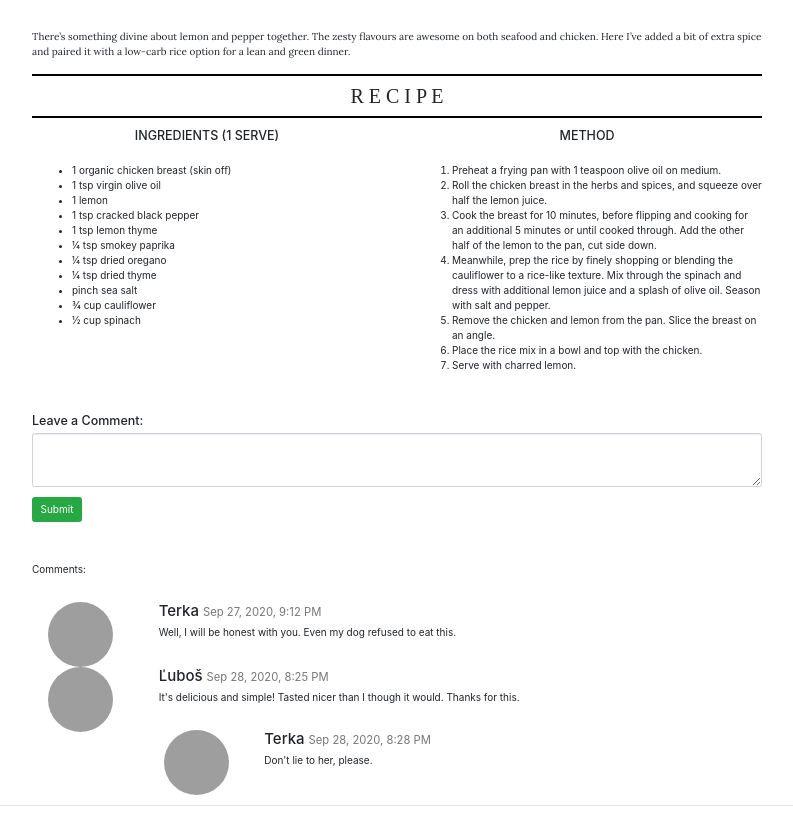
After one commit to michaelakojnokova/VAII_semestralka, a PHP site: page /EWDlemonpepperchicken.html in a window 1280 px wide. The commit adds this page. Shown: the part 1045-1861 px from the top of the page, without its empty margins (243-1036 px from the left). Run offline with PHP 8.4, Linux system fonts and the light colour scheme; some libraries are stand-ins or nearby versions; some web fonts are replaced; grey boxes are pictures that could not be loaded.

Commit message:
FourthDay

```diff
--- /dev/null
+++ b/EWDlemonpepperchicken.html
@@ -0,0 +1,242 @@
+<head>
+
+    <meta charset="utf-8">
+    <meta name="viewport" content="width=device-width, initial-scale=1, shrink-to-fit=no">
+
+    <title>Wild & Gorgeous - Lemon Pepper Chicken</title>;
+    <link href="vendor/bootstrap/css/bootstrap.min.css" rel="stylesheet">
+    <link href="vendor/fontawesome-free/css/all.min.css" rel="stylesheet" type="text/css">
+    <link href="https://fonts.googleapis.com/css?family=Lora:400,700,400italic,700italic" rel="stylesheet"
+          type="text/css">
+    <link href="https://fonts.googleapis.com/css?family=Open+Sans:300italic,400italic,600italic,700italic,800italic,400,300,600,700,800"
+          rel="stylesheet" type="text/css">
+
+    <meta charset="UTF-8">
+    <meta name="viewport" content="width=device-width, initial-scale=1">
+    <link rel="stylesheet" href="https://maxcdn.bootstrapcdn.com/bootstrap/4.5.2/css/bootstrap.min.css">
+    <script src="https://ajax.googleapis.com/ajax/libs/jquery/3.5.1/jquery.min.js"></script>
+    <script src="https://cdnjs.cloudflare.com/ajax/libs/popper.js/1.16.0/umd/popper.min.js"></script>
+    <script src="https://maxcdn.bootstrapcdn.com/bootstrap/4.5.2/js/bootstrap.min.js"></script>
+    <link rel="stylesheet" href="https://use.fontawesome.com/releases/v5.7.0/css/all.css"
+          integrity="sha384-lZN37f5QGtY3VHgisS14W3ExzMWZxybE1SJSEsQp9S+oqd12jhcu+A56Ebc1zFSJ" crossorigin="anonymous">
+    <link rel="stylesheet" href="style.css">
+    <link href="//db.onlinewebfonts.com/c/ed7de7f8213e4a5e40e57f9bbbbd8929?family=Neutraface+2+Display+Medium"
+          rel="stylesheet" type="text/css"/>
+    <link href="//db.onlinewebfonts.com/c/5c803199923a6ed48112bebbb486b3e0?family=Lora" rel="stylesheet"
+          type="text/css"/>
+
+</head>
+<body>
+<div class="jumbotron text-center" style="margin-bottom:0">
+    <img src="images/logo.png" height="205" width="490" alt="logo"/>
+    <!--   <h1>Wild & Gorgeous</h1>
+       <p>Your daily dose of lifestyle!</p> -->
+</div>
+
+<nav class="navbar  navbar-expand-sm">
+    <a class="navbar-brand" href="Home.html">Home</a>
+    <button class="navbar-toggler" type="button" data-toggle="collapse" data-target="#collapsibleNavbar">
+        <span class="navbar-toggler-icon"></span>
+    </button>
+
+    <div class="dropdown2">
+        <button class="btn btn-default dropdown-toggle" type="button" id="dropdownMenu2" data-toggle="dropdown"
+                aria-haspopup="true" aria-expanded="true">
+            EAT WELL
+            <span class="caret"></span>
+        </button>
+        <ul class="dropdown-menu" aria-labelledby="dropdownMenu2">
+            <li><a href="#">Eat well</a></li>
+            <li><a href="EatWellRecipes.html">Recipes</a></li>
+            <li><a href="#">Breakfast</a></li>
+            <li><a href="#">Lunch</a></li>
+            <li><a href="EatWellDinners.html">Dinner</a></li>
+            <li><a href="#">Appetizers</a></li>
+            <li><a href="#">Soups</a></li>
+            <li><a href="#">Salads</a></li>
+            <li><a href="#">Pasta</a></li>
+            <li><a href="#">Snacks</a></li>
+            <li><a href="#">Meat</a></li>
+            <li><a href="#">Vegan</a></li>
+            <li><a href="#">Vegetarian</a></li>
+            <li><a href="#">Drinks</a></li>
+            <li><a href="#">Baking</a></li>
+            <li><a href="#">Dressing&Sauces</a></li>
+        </ul>
+
+    </div>
+    <div class="dropdown1">
+        <button class="btn btn-default dropdown-toggle" type="button" id="dropdownMenu1" data-toggle="dropdown"
+                aria-haspopup="true" aria-expanded="true">
+            LIFESTYLE
+            <span class="caret"></span>
+        </button>
+        <ul class="dropdown-menu" aria-labelledby="dropdownMenu1">
+            <li><a href="#">Fashion</a></li>
+            <li><a href="#">Travel destinations</a></li>
+            <li><a href="#">Tips</a></li>
+            <li><a href="#">DIY</a></li>
+
+        </ul>
+    </div>
+
+    <div class="dropdown3">
+        <button class="btn btn-default dropdown-toggle" type="button" id="dropdownMenu3" data-toggle="dropdown"
+                aria-haspopup="true" aria-expanded="true">
+            WORK WELL
+            <span class="caret"></span>
+        </button>
+        <ul class="dropdown-menu" aria-labelledby="dropdownMenu3">
+            <li><a href="#">Mind</a></li>
+            <li><a href="#">Productivity</a></li>
+            <li><a href="#">Organizing ideas</a></li>
+        </ul>
+
+    </div>
+    <div class="dropdown4">
+        <button class="btn btn-default dropdown-toggle" type="button" id="dropdownMenu4" data-toggle="dropdown"
+                aria-haspopup="true" aria-expanded="true">
+            LIVE WELL
+            <span class="caret"></span>
+        </button>
+        <ul class="dropdown-menu" aria-labelledby="dropdownMenu4">
+            <li><a href="#">Movement</a></li>
+            <li><a href="#">Beauty&kincare</a></li>
+            <li><a href="#">Green living</a></li>
+        </ul>
+    </div>
+    <!--
+        <div class="collapse navbar-collapse" id="collapsibleNavbar">
+            <ul class="navbar-nav">
+                <li class="nav-item">
+                    <a class="nav-link" href="#">LifeStyle ⌄ </a>
+                </li>
+                <li class="nav-item">
+                    <a class="nav-link" href="#">Eat well ⌄</a>
+                </li>
+                <li class="nav-item">
+                    <a class="nav-link" href="#">Work well ⌄</a>
+                </li>
+                <li class="nav-item">
+                    <a class="nav-link" href="#">Live well ⌄</a>
+                </li>
+            </ul>
+        </div> -->
+</nav>
+
+<!-- Post -->
+<article>
+    <div class="container">
+        <div class="row">
+            <div class="col-lg-8 col-md-10 mx-auto">
+
+                <h2 id="h2EWDlemonpepperchickenR"> LEMON PEPPER CHICKEN</h2>
+                <br><br>
+
+                <img id="EWDlemonpepperchickenR" src="images/EWDlemonpepperchickenrecipe.jpg" class="img-fluid"
+                     height="667" width="1000"/>
+                <br><br>
+                <p id="pEWDlemonpepperchickenR">There’s something divine about lemon and pepper together. The zesty
+                    flavours are awesome on both seafood and chicken. Here I’ve added a bit of extra spice and paired it
+                    with a low-carb rice option for a lean and green dinner.</p>
+
+                <div>
+                    <p id="p2EWDlemonpepperchickenR">R E C I P E</p>
+                </div>
+
+            </div>
+        </div>
+    </div>
+
+    <div class="container">
+        <div id="centered" class="row">
+            <div class="col-md-4">
+                <h5 style="text-align: center">INGREDIENTS (1 SERVE)</h5>
+                <br>
+                <ul>
+                    <li>1 organic chicken breast (skin off)</li>
+                    <li>1 tsp virgin olive oil</li>
+                    <li>1 lemon</li>
+                    <li>1 tsp cracked black pepper</li>
+                    <li>1 tsp lemon thyme</li>
+                    <li>¼ tsp smokey paprika</li>
+                    <li>¼ tsp dried oregano</li>
+                    <li>¼ tsp dried thyme</li>
+                    <li>pinch sea salt</li>
+                    <li>¾ cup cauliflower</li>
+                    <li>½ cup spinach</li>
+                </ul>
+            </div>
+
+            <div class="col-md-4">
+                <h5 style="text-align: center">METHOD</h5>
+                <br>
+                <ol>
+                    <li>Preheat a frying pan with 1 teaspoon olive oil on medium.</li>
+                    <li>Roll the chicken breast in the herbs and spices, and squeeze over half the lemon juice.</li>
+                    <li>Cook the breast for 10 minutes, before flipping and cooking for an additional 5 minutes or until
+                        cooked through. Add the other half of the lemon to the pan, cut side down.
+                    </li>
+                    <li>Meanwhile, prep the rice by finely shopping or blending the cauliflower to a rice-like texture.
+                        Mix through the spinach and dress with additional lemon juice and a splash of olive oil. Season
+                        with salt and pepper.
+                    </li>
+                    <li>Remove the chicken and lemon from the pan. Slice the breast on an angle.</li>
+                    <li>Place the rice mix in a bowl and top with the chicken.</li>
+                    <li>Serve with charred lemon.</li>
+                </ol>
+                <br><br>
+            </div>
+
+            <div class="col-sm-8">
+                <h5>Leave a Comment:</h5>
+                <form role="form">
+                    <div class="form-group">
+                        <textarea class="form-control" rows="3" required></textarea>
+                    </div>
+                    <button type="submit" class="btn btn-success">Submit</button>
+                </form>
+                <br><br>
+
+                <p><span class="badge"></span> Comments:</p><br>
+
+                <div class="row">
+                    <div class="col-sm-2 text-center">
+                        <img src="images/terka.jpg" class="rounded-circle" height="65" width="65" alt="terka">
+                    </div>
+                    <div class="col-sm-10">
+                        <h4>Terka <small>Sep 27, 2020, 9:12 PM</small></h4>
+                        <p>Well, I will be honest with you. Even my dog refused to eat this. </p>
+                        <br>
+                    </div>
+                    <div class="col-sm-2 text-center">
+                        <img src="images/lubos.jpg" class="rounded-circle" height="65" width="65" alt="lubos">
+                    </div>
+                    <div class="col-sm-10">
+                        <h4>Ľuboš <small>Sep 28, 2020, 8:25 PM</small></h4>
+                        <p>It's delicious and simple! Tasted nicer than I though it would. Thanks for this. </p>
+                        <br>
+
+                        <div class="row">
+                            <div class="col-sm-2 text-center">
+                                <img src="images/terka.jpg" class="rounded-circle" height="65" width="65" alt="terka">
+                            </div>
+                            <div class="col-xs-10">
+                                <h4>Terka <small>Sep 28, 2020, 8:28 PM</small></h4>
+                                <p>Don't lie to her, please.</p>
+                                <br>
+                            </div>
+                        </div>
+                    </div>
+                </div>
+            </div>
+        </div>
+
+            </div>
+        </div>
+    </div>
+</article>
+
+<hr>
+</body>
+</html>
--- a/style.css
+++ b/style.css
@@ -35,6 +35,7 @@ p1{
     color: lightpink;
 
 }
+
 .carousel-control-prev-icon, .carousel-control-next-icon {
     height: 50px;
     width: 50px;
@@ -43,6 +44,10 @@ p1{
     background-size: 100%, 100%;
     border-radius: 50%;
     border: 1px solid black;
+}
+.carousel-item.active,.carousel-item-next,
+.carousel-item-prev {
+    display: block;
 }
 
 #mostPopular{
@@ -60,6 +65,15 @@ p1{
     border-bottom-style:hidden;
     border-left-style: hidden;
     border-color: lightgrey;
+}
+#centered2{
+    display: flex;
+    justify-content: center;
+
+}
+.carousel-inner img {
+    width: 100%;
+    height: 100%;
 }
 #h6productivity1{
     text-align: right;
@@ -403,3 +417,39 @@ margin-left: 5px;
 .link-my-color {
     color: black !important;
 }
+
+/*EatWell - Dinners - LemonPepperChicken*******************************************************************************************************/
+
+#h2EWDlemonpepperchickenR{
+    font-family: "Neutraface 2 Display Medium";
+    font-size: 45px;
+    text-align: center;
+    padding-top: 25px;
+    font-weight: bolder;
+}
+#EWDlemonpepperchickenR{
+    display: block;
+    margin-left: auto;
+    margin-right: auto;
+}
+#pEWDlemonpepperchickenR{
+    font-family: Lora;
+    padding-bottom: 5px;
+}
+#p2EWDlemonpepperchickenR{
+    border-style:solid;
+    border-width: 2px;
+    border-right-style:hidden;
+    border-left-style: hidden;
+    border-color: black;
+    padding-top:  5px;
+    padding-bottom: 5px;
+    text-align: center;
+    font-family: "Baskerville Old Face";
+    font-size:20px;
+}
+#centered{
+    display: flex;
+    justify-content: center;
+
+}
```
Also changed, not shown: EatWellDinners.html (+7 -7 lines), Home.html (+11 -7 lines).
